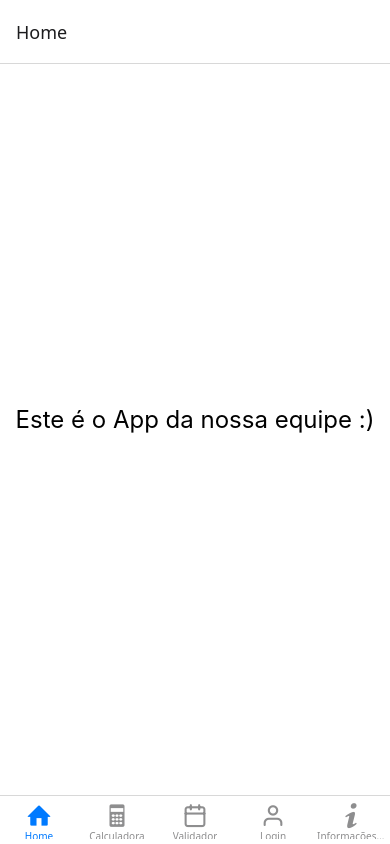
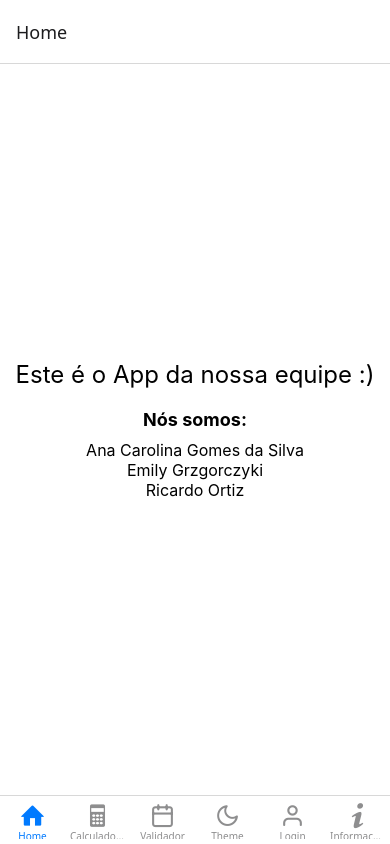
Before and after one commit to AyaCarol/atv01-react, a React Native app: screen /Home in a window 390 px wide. Built offline with nearby package versions, Linux system fonts and the light colour scheme.

Commit message:
pequenos ajustes

```diff
--- a/package.json
+++ b/package.json
@@ -15,6 +15,7 @@
     "@react-navigation/native": "^7.0.15",
     "@theme-toggles/react": "^4.1.0",
     "expo": "~52.0.37",
+    "expo-router": "~4.0.17",
     "expo-status-bar": "~2.0.1",
     "react": "18.3.1",
     "react-dom": "18.3.1",
@@ -22,12 +23,13 @@
     "react-native-safe-area-context": "4.12.0",
     "react-native-screens": "~4.4.0",
     "react-native-web": "~0.19.13",
-    "expo-router": "~4.0.17"
+    "styled-components": "^6.1.15"
   },
   "devDependencies": {
     "@babel/core": "^7.25.2",
     "@types/react": "~18.3.12",
     "@types/react-native": "^0.72.8",
+    "@types/styled-components": "^5.1.34",
     "typescript": "^5.3.3"
   },
   "private": true
--- a/src/pages/calculadora/index.tsx
+++ b/src/pages/calculadora/index.tsx
@@ -56,6 +56,7 @@ const App = () => {
 
 const styles = StyleSheet.create({
   container: {
+    backgroundColor: '#fff',
     flex: 1,
     justifyContent: 'center',
     alignItems: 'center',
--- /dev/null
+++ b/src/pages/dark-mode/index.tsx
@@ -0,0 +1,44 @@
+import React, { useState } from 'react';
+import { View, Text, Switch, StyleSheet } from 'react-native';
+
+const App = () => {
+  const [isDarkMode, setIsDarkMode] = useState(false);
+
+  return (
+    <View style={[styles.container, isDarkMode ? styles.darkContainer : styles.lightContainer]}>
+      <Text style={[styles.text, isDarkMode ? styles.darkText : styles.lightText]}>
+        {isDarkMode ? 'Modo Escuro' : 'Modo Claro'}
+      </Text>
+      <Switch
+        value={isDarkMode}
+        onValueChange={() => setIsDarkMode(!isDarkMode)}
+      />
+    </View>
+  );
+};
+
+const styles = StyleSheet.create({
+  container: {
+    flex: 1,
+    justifyContent: 'center',
+    alignItems: 'center',
+  },
+  lightContainer: {
+    backgroundColor: '#ffffff',
+  },
+  darkContainer: {
+    backgroundColor: '#121212',
+  },
+  text: {
+    fontSize: 20,
+    marginBottom: 10,
+  },
+  lightText: {
+    color: '#000000',
+  },
+  darkText: {
+    color: '#ffffff',
+  },
+});
+
+export default App;
--- a/src/pages/home/index.tsx
+++ b/src/pages/home/index.tsx
@@ -5,6 +5,10 @@ export default function App(){
     return(
         <View style={[styles.container]}>
               <Text style={[styles.title]}>Este é o App da nossa equipe :)</Text>
+              <Text style={[styles.subtitle]}>Nós somos:</Text>
+              <Text style={[styles.paragrafo]}>Ana Carolina Gomes da Silva</Text>
+              <Text style={[styles.paragrafo]}>Emily Grzgorczyki</Text>
+              <Text style={[styles.paragrafo]}>Ricardo Ortiz</Text>
         </View>
     );
 }
@@ -20,4 +24,12 @@ const styles = StyleSheet.create({
         fontSize: 24,
         marginBottom: 20,
     },
+    subtitle: {
+        fontSize: 18,
+        marginBottom: 10,
+        fontWeight: 'bold',
+    },
+    paragrafo: {
+        fontSize: 16,
+    },
 });
--- a/src/pages/infos/index.tsx
+++ b/src/pages/infos/index.tsx
@@ -69,6 +69,7 @@ export default function FormularioUsuario() {
 
 const styles = StyleSheet.create({
   container: {
+    backgroundColor: '#fff',
     flex: 1,
     justifyContent: 'center',
     alignItems: 'center',
--- a/src/pages/login/index.tsx
+++ b/src/pages/login/index.tsx
@@ -60,6 +60,7 @@ export default function LoginScreen() {
 
 const styles = StyleSheet.create({
   container: {
+    backgroundColor: '#fff',
     flex: 1,
     justifyContent: 'center',
     alignItems: 'center',
--- a/src/pages/validador-idade/index.tsx
+++ b/src/pages/validador-idade/index.tsx
@@ -40,6 +40,7 @@ const ValidadorIdade = () => {
 
 const styles = StyleSheet.create({
   container: {
+    backgroundColor: '#fff',
     flex: 1,
     justifyContent: "center",
     alignItems: "center",
--- a/src/routes.js
+++ b/src/routes.js
@@ -6,6 +6,7 @@ import Calculadora from './pages/calculadora';
 import Validador from './pages/validador-idade';
 import Login from './pages/login';
 import Info from './pages/infos';
+import Theme from './pages/dark-mode'
 
 import {Entypo, Feather} from '@expo/vector-icons';
 
@@ -45,6 +46,16 @@ export default function routes(){
             />
 
             <Tab.Screen
+                name="Theme"
+                component={Theme}
+                options={{
+                    tabBarIcon: ({size, color}) => (
+                        <Feather name="moon" size={size} color={color}/>
+                    )
+                }}
+            />
+
+            <Tab.Screen
                 name="Login"
                 component={Login}
                 options={{
```
Also changed, not shown: 1 other file (tests, documents, lock files or other folders).
